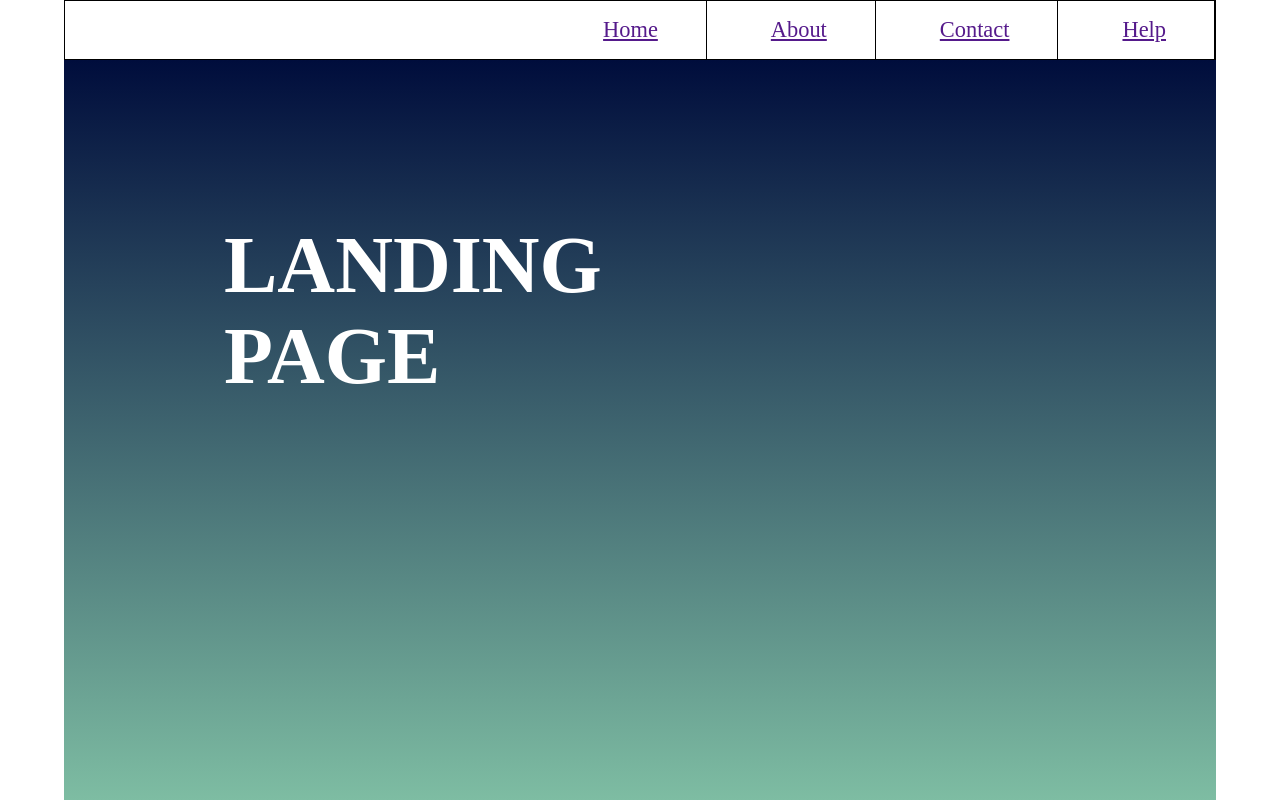
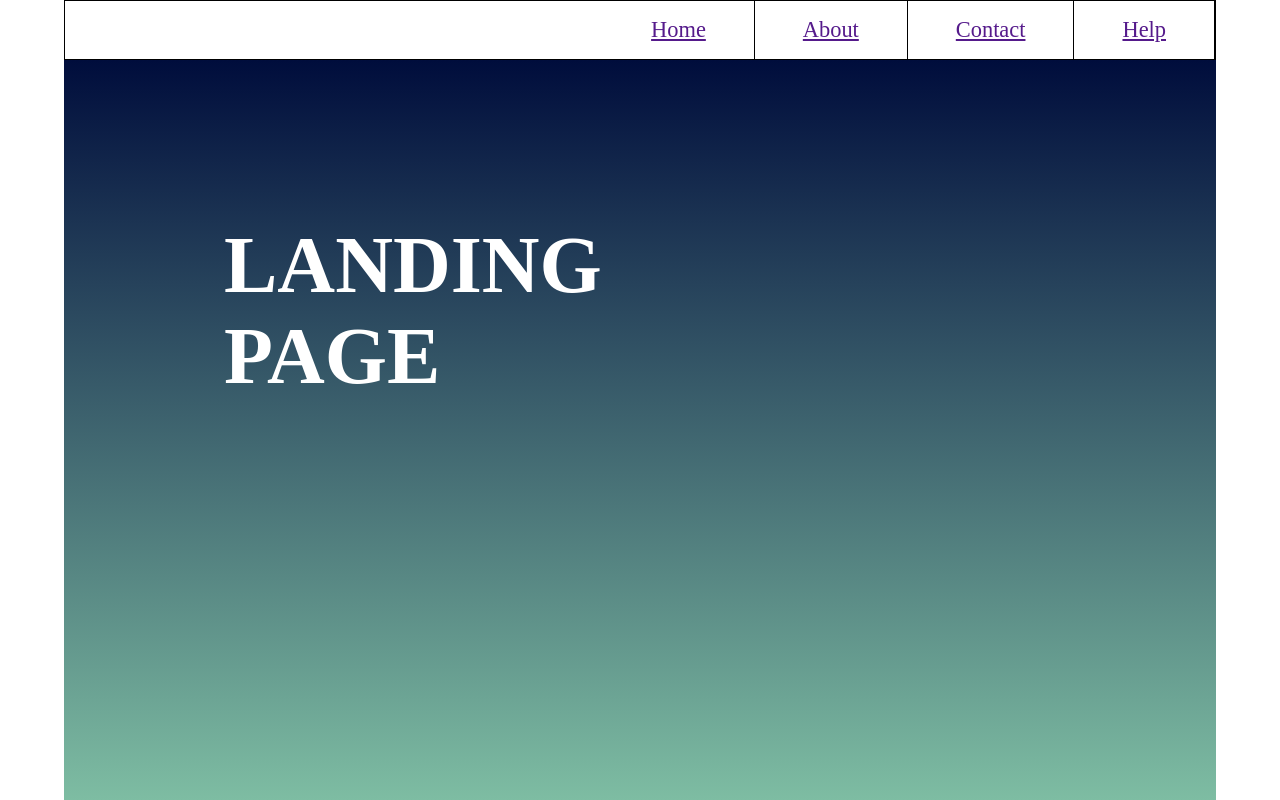
Before and after one commit to MatAregawi02/mock_landing_page, a plain HTML site: page index.html in a window 1280 px wide. Shown: the top 800 px of the page. Drawn offline with Linux system fonts and the light colour scheme.

Commit message:
removed gap in the menu flex container

```diff
--- a/style.css
+++ b/style.css
@@ -27,7 +27,7 @@ html {
 
     display: flex;
     justify-content: flex-end;
-    gap: 1rem;
+    /* gap: 1rem; */
     list-style: none;
 
     /* right : 5%; */
```
